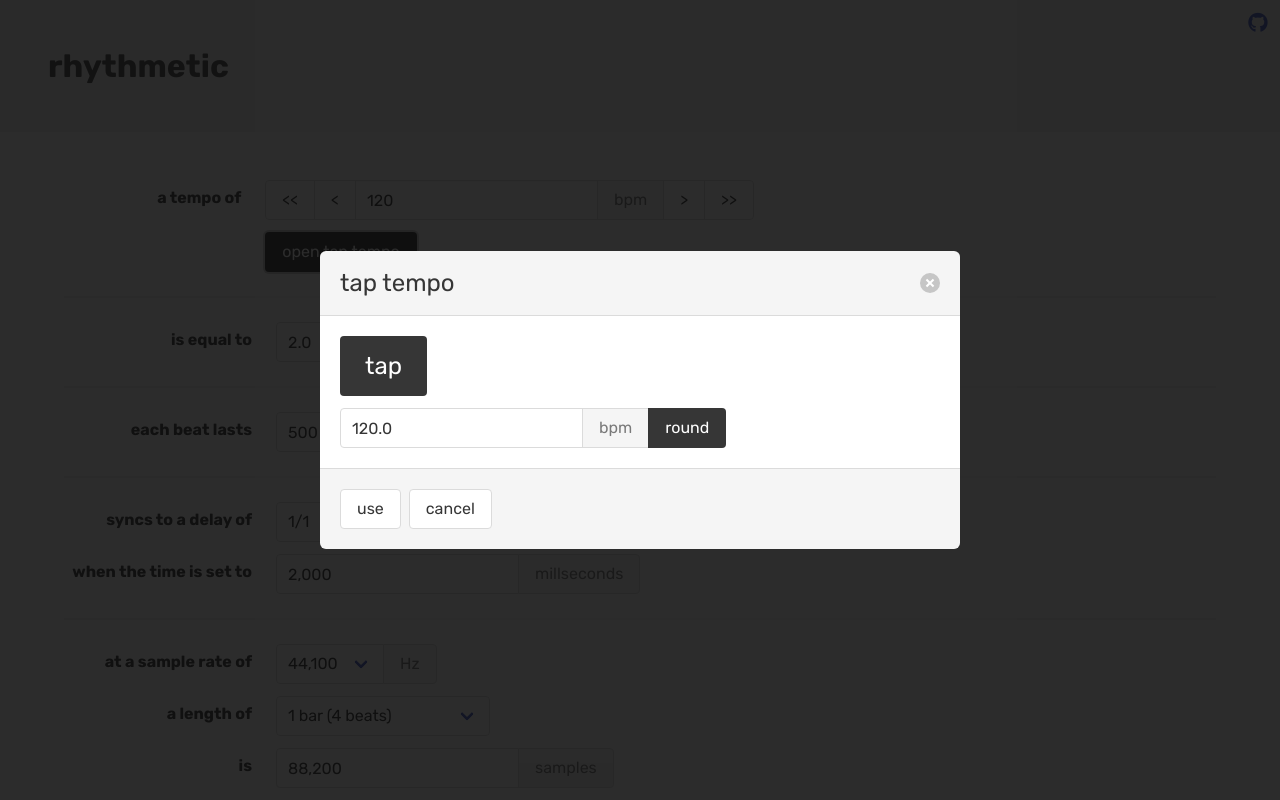
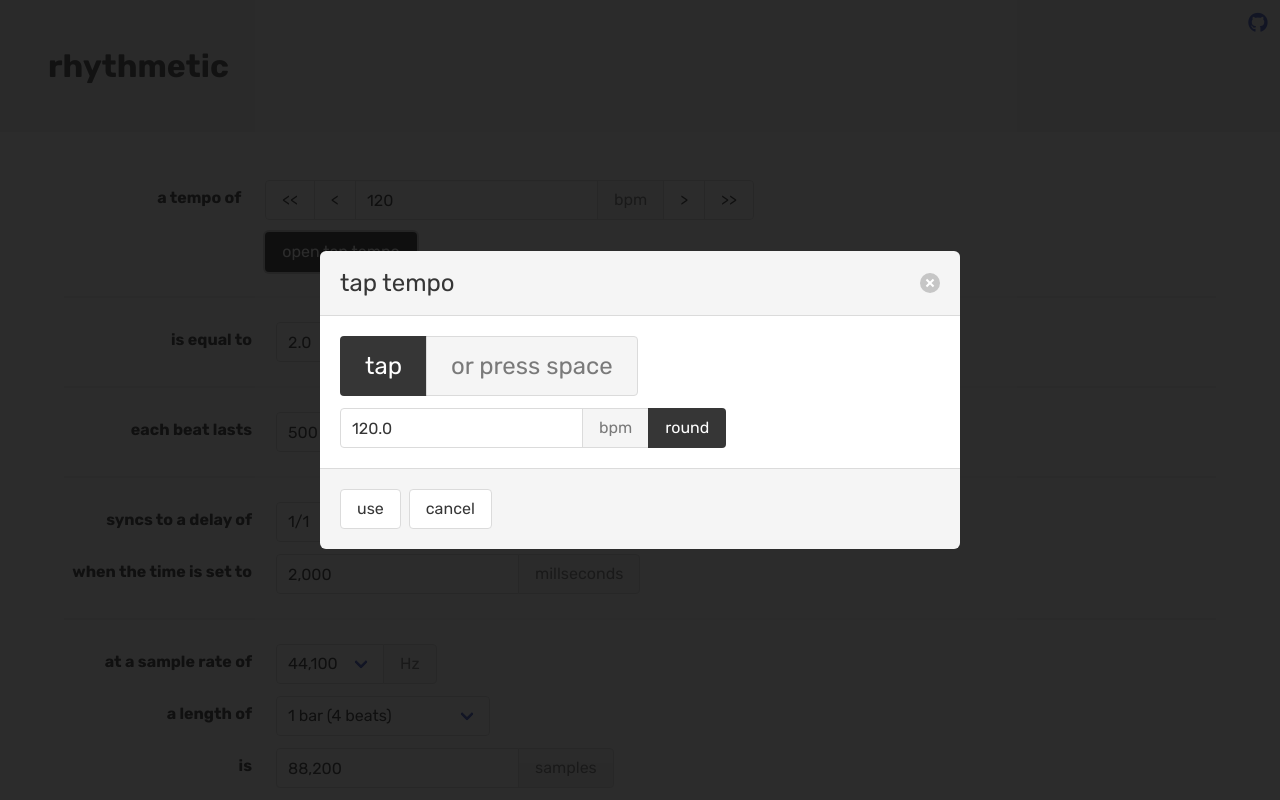
Before and after one commit to ajrussellaudio/rhythmetic, a React (Create React App) app: page / in a window 1280 px wide. Both pictures are taken after a click on the button "open tap tempo". Shown: the top 800 px of the page. Built offline with nearby package versions, Linux system fonts and the light colour scheme.

Commit message:
Add space bar to tap tempo

```diff
--- a/src/panels/TapTempoModal.jsx
+++ b/src/panels/TapTempoModal.jsx
@@ -22,9 +22,8 @@ const averageTempoOfIntervals = (intervals) => {
 };
 
 const TapTempoModal = ({ close, setTempo }) => {
+    const tapTempo = new Subject();
     const timer = new AudioRateTimer();
-    const tapTempo = new Subject();
-
     const [tappedTempo, setTappedTempo] = useState(120.0);
 
     useEffect(() => {
@@ -39,6 +38,17 @@ const TapTempoModal = ({ close, setTempo }) => {
             )
             .subscribe();
     }, [tapTempo, timer]);
+
+    useEffect(() => {
+        const tapIfSpacebarPressed = ({ code }) => {
+            if (code === 'Space') {
+                tapTempo.next();
+            }
+        };
+        document.addEventListener('keydown', tapIfSpacebarPressed);
+        return () =>
+            document.removeEventListener('keydown', tapIfSpacebarPressed);
+    }, [tapTempo]);
 
     const handleRoundClick = () => {
         setTappedTempo(Math.round(tappedTempo));
@@ -62,13 +72,21 @@ const TapTempoModal = ({ close, setTempo }) => {
                     ></button>
                 </header>
                 <section className="modal-card-body">
-                    <div className="field">
+                    <div className="field has-addons">
                         <div className="control">
                             <button
                                 className="button is-large is-dark"
                                 onClick={() => tapTempo.next()}
                             >
                                 tap
+                            </button>
+                        </div>
+                        <div className="control">
+                            <button
+                                className="button is-large is-static"
+                                onClick={() => tapTempo.next()}
+                            >
+                                or press space
                             </button>
                         </div>
                     </div>
```
